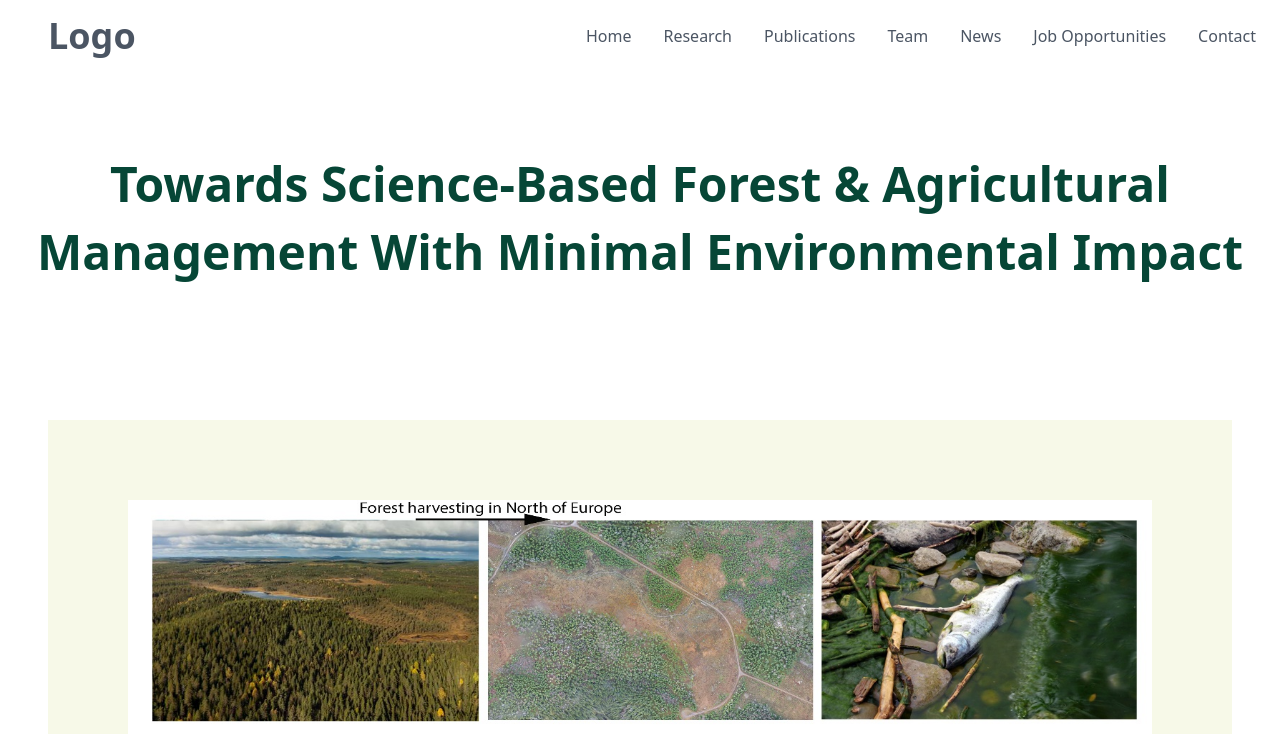
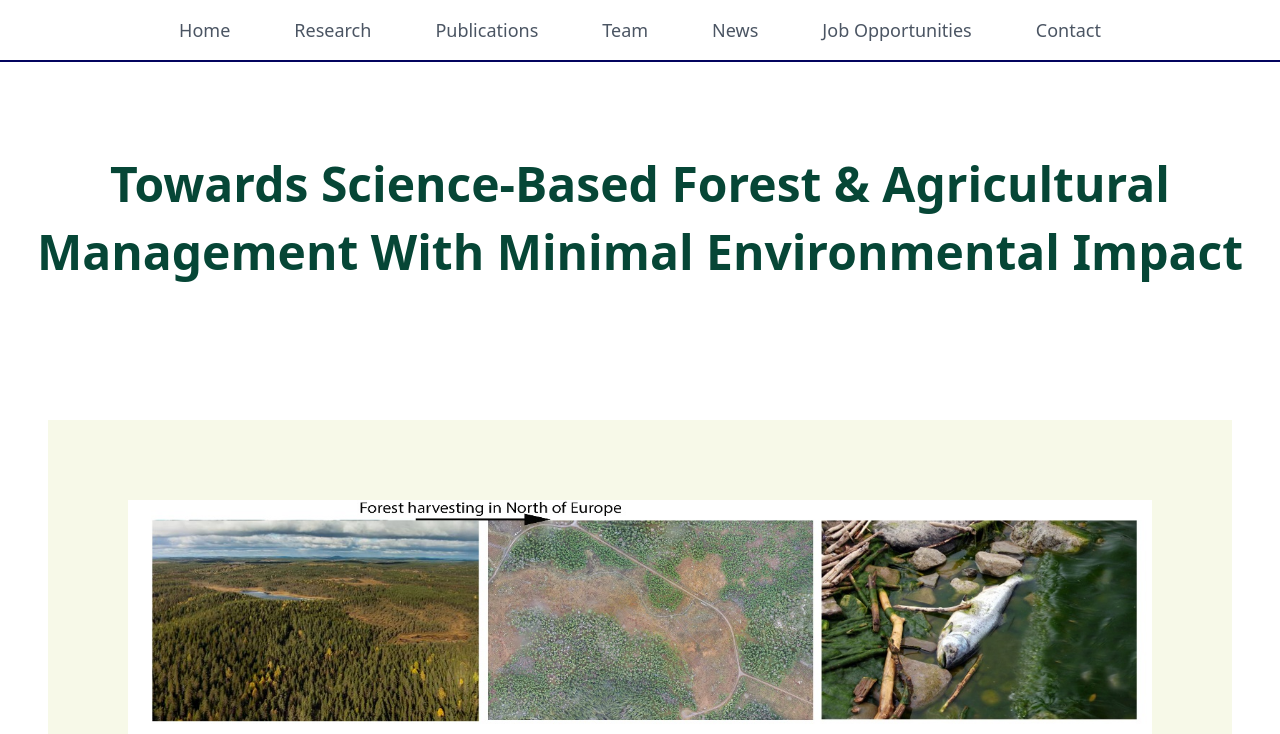
Before and after one commit to hgswmrg/HydroGeoScience, a Next.js app: page /research in a window 1280 px wide. Shown: the top 734 px of the page. Built offline with nearby package versions, Linux system fonts and the light colour scheme.

Commit message:
version 1.1 - changes to landing page and navbar

```diff
--- a/components/CardLeft.jsx
+++ b/components/CardLeft.jsx
@@ -2,13 +2,13 @@ import Image from "next/legacy/image";
 
 const CardLeft = ({ imageSrc, heading, text }) => {
   return (
-    <div className="flex lg:flex-row md:flex-col sm:flex-col">
-      <div className="w-1/2 h-500 mx-20 my-10 p-10">
+    <div className="flex flex-col md:flex-row ">
+      <div className="md:w-1/2 h-500 ml-28 mr-16 my-10 md:pr-20">
         <Image className="pt-12" src={imageSrc} width={500} height={400} alt="Card Image" layout="responsive" />
       </div>
-      <div className="w-1/2 flex flex-col justify-center m-20">
-        <p className="text-3xl text-primary-darkgreen">{heading}</p>
-        <p className="text-base mt-5 font-light">{text}</p>
+      <div className="w-full md:w-1/2 flex flex-col justify-center items-center p-5 md:items-start md:pr-12">
+        <p className="text-xl md:text-3xl text-primary-darkgreen">{heading}</p>
+        <p className="text-sm md:text-base mt-5 font-light">{text}</p>
       </div>
     </div>
   );
--- a/components/CardRight.jsx
+++ b/components/CardRight.jsx
@@ -2,12 +2,12 @@ import Image from "next/legacy/image";
 
 const CardRight = ({ imageSrc, heading, text }) => {
   return (
-    <div className="flex lg:flex-row md:flex-col sm:flex-col ">
-      <div className="w-1/2 flex flex-col justify-center mx-20">
-        <p className="text-3xl text-primary-darkgreen">{heading}</p>
-        <p className="text-base mt-5 font-light">{text}</p>
+    <div className="flex flex-col md:flex-row ">
+      <div className="w-full md:w-1/2 flex flex-col justify-center items-center p-5 md:ml-20 md:items-start ">
+        <p className="text-xl md:text-3xl text-primary-darkgreen ">{heading}</p>
+        <p className="text-sm md:text-base mt-5 font-light">{text}</p>
       </div>
-      <div className="w-1/2 h-200 m-20 pl-20">
+      <div className="w-1/2 h-200 m-20 pl-20 hidden sm:block">
         <Image className="pt-12" src={imageSrc} width={300} height={350} alt="Card Image"  />
       </div>
     </div>
--- a/components/Carousel.jsx
+++ b/components/Carousel.jsx
@@ -54,7 +54,7 @@ const CarouselWithText = () => {
   };
 
   return (
-    <section className="h-600 pt-20">
+    <section className="h-600 pt-12">
       <Carousel
         showStatus={false}
         showIndicators={true}
@@ -81,19 +81,19 @@ const CarouselWithText = () => {
         (max-height: 600px) 100vw"
           />
 
-          <div className="absolute top-0 mt-40 left-0 w-full h-full flex flex-col  items-start ml-20 ">
-            <p className="font-bold text-5xl mb-5 text-white">
+          <div className="absolute top-0 mt-10 md:mt-40 left-0 w-full h-full flex flex-col  items-start ml-20 ">
+            <p className="font-medium md:font-bold text-base md:text-5xl mb-2 md:mb-5 text-white">
               HydroGeoScience for Watershed
             </p>
-            <p className="font-bold text-5xl  mb-5 text-white">
+            <p className="font-medium md:font-bold text-base md:text-5xl  mb-5 text-white">
               Management Research Group
             </p>
-            <p className="font-light text-lg  mb-5 text-white">
+            <p className="font-light text-sm md:text-lg  mb-5 text-white hidden sm:block">
               Ali Ameli {"\u00A0"}{"\u00A0"}||{"\u00A0"}{"\u00A0"}EOSC
               {"\u00A0"}{"\u00A0"}||{"\u00A0"}{"\u00A0"}UBC{" "}
             </p>
             <Link href="/research">
-              <button className="hover:scale-105 transition duration-300 font-medium px-4 py-2 mt-4 text-primary-darkgreen bg-white rounded-lg">
+              <button className="hidden sm:block hover:scale-105 transition duration-300 font-medium px-4 py-2 mt-4 text-primary-darkgreen bg-white rounded-lg">
                 View Research
               </button>
             </Link>
--- a/components/Footer.jsx
+++ b/components/Footer.jsx
@@ -4,19 +4,15 @@ import { FaFacebook, FaTwitter, FaInstagram } from 'react-icons/fa';
 const Footer = () => {
   return (
     <div className="flex bg-gray-200">
-      <div className="w-full m-auto flex justify-between items-center py-7">
+      <div className="w-full m-auto flex justify-between items-center py-7 mr-10">
         <div className="ml-10 font-semibold">
           @2023HWMRC
         </div>
-        <ul style={{ color: '#7A7373'}} className="hidden sm:flex font-medium mr-20">
 
-          <li className="p-4 transform hover:scale-110 transition duration-500">
-            <Link href="https://twitter.com/a_ameli2">
+            <Link  href="https://twitter.com/a_ameli2">
               <FaTwitter size={30} color="black"/>
             </Link>
-          </li>
 
-        </ul>
       </div>
     </div>
   );
--- a/components/Navbar.jsx
+++ b/components/Navbar.jsx
@@ -1,38 +1,73 @@
 "use client";
 import Link from "next/link";
+import { useState } from "react";
 
 const Navbar = () => {
+  const [isOpen, setIsOpen] = useState(false);
+
+  const toggleMenu = () => {
+    setIsOpen(!isOpen);
+  };
+
+  const closeMenu = () => {
+    setIsOpen(false);
+  };
 
   return (
     <div>
-      <div
-        className={`fixed left-0 top-0 w-full z-10 ease-in duration-300 bg-white`}
-      >
-        <div className="w-full flex justify-between items-center p-2 ">
-          <Link href="/">
-            <h1 className={`font-bold text-4xl ml-10 text-gray-600`}>Logo</h1>
-          </Link>
-          <ul className={`hidden sm:flex mr-15  font-medium text-gray-600`}>
-            <li className="p-4 hover:text-black transition duration-500">
-              <Link href="/">Home</Link>
+      <div className={`fixed top-0 w-full z-10 ease-in duration-300 bg-white border-b-2 border-primary-darkblue`}>
+        <div className="sm:hidden flex items-end"> {/* Center the hamburger menu */}
+          <button
+            className="p-2 focus:outline-none"
+            onClick={toggleMenu}
+            aria-label="Toggle Menu"
+          >
+            <svg
+              className="h-6 w-6 fill-current text-gray-600"
+              viewBox="0 0 24 24"
+            >
+              {isOpen ? (
+                <path
+                  fillRule="evenodd"
+                  clipRule="evenodd"
+                  d="M18 14H6v-1h12v1zm-6-4H6V9h6v1zm6-5H6V4h12v1zm0 8H6v-1h12v1z"
+                />
+              ) : (
+                <path
+                  fillRule="evenodd"
+                  clipRule="evenodd"
+                  d="M3 6h18v1H3V6zm0 5h18v1H3v-1zm0 5h18v1H3v-1z"
+                />
+              )}
+            </svg>
+          </button>
+        </div>
+        <div
+          className={`${
+            isOpen ? "flex flex-col items-center h-screen" : "hidden"
+          } sm:flex flex-col sm:flex-row sm:w-full font-medium text-gray-500 gap-4`}
+        >
+          <ul className={`flex flex-col md:flex-row items-center gap-8 sm:flex mx-auto text-lg text-gray-600`}>
+            <li className="p-4 hover:bg-primary-darkgreen hover:text-white transition duration-500">
+              <Link onClick={closeMenu} href="/">Home</Link>
             </li>
-            <li className="p-4 hover:text-black transition duration-500">
-              <Link href="/research">Research</Link>
+            <li className="p-4 hover:bg-primary-darkgreen hover:text-white transition duration-500">
+              <Link onClick={closeMenu} href="/research">Research</Link>
             </li>
-            <li className="p-4 hover:text-black transition duration-500">
-              <Link href="/publications">Publications</Link>
+            <li className="p-4 hover:bg-primary-darkgreen hover:text-white transition duration-500">
+              <Link onClick={closeMenu} href="/publications">Publications</Link>
             </li>
-            <li className="p-4 hover:text-black transition duration-500">
-              <Link href="/team">Team</Link>
+            <li className="p-4 hover:bg-primary-darkgreen hover:text-white transition duration-500">
+              <Link onClick={closeMenu} href="/team">Team</Link>
             </li>
-            <li className="p-4 hover:text-black transition duration-500">
-              <Link href="/news">News</Link>
+            <li className="p-4 hover:bg-primary-darkgreen hover:text-white transition duration-500">
+              <Link onClick={closeMenu} href="/news">News</Link>
             </li>
-            <li className="p-4 hover:text-black transition duration-500">
-              <Link href="/jobs">Job Opportunities</Link>
+            <li className="p-4 hover:bg-primary-darkgreen hover:text-white transition duration-500">
+              <Link onClick={closeMenu} href="/jobs">Job Opportunities</Link>
             </li>
-            <li className="p-4 hover:text-black transition duration-500">
-              <Link href="/contact">Contact</Link>
+            <li className="p-4 hover:bg-primary-darkgreen hover:text-white transition duration-500">
+              <Link onClick={closeMenu} href="/contact">Contact</Link>
             </li>
           </ul>
         </div>
--- a/components/News.jsx
+++ b/components/News.jsx
@@ -8,8 +8,8 @@ const News = ({heading, text, link}) => {
 
 
   return (
-    <Link href={link} className="p-8">
-        <div className="flex flex-col bg-white py-3 px-2 transform hover:scale-105 transition duration-500">
+    <Link href={link} >
+        <div className="flex flex-col bg-primary-lightgreen py-5 px-4 transform hover:scale-105 transition duration-500">
             <p className="text-lg font-normal pb-2">{heading}</p>
             <p className="text-sm font-light">{text}</p>
         </div>
--- a/components/ResearchTopicCard.jsx
+++ b/components/ResearchTopicCard.jsx
@@ -4,7 +4,7 @@ import Image from 'next/legacy/image';
 
 const ResearchTopicCard = ({text, imageSrc}) => {
   return (
-    <div className='h-200  w-1/4 md:p-10 '>
+    <div className='h-200  w-1/2 md:w-1/4 md:p-10 mb-10'>
         <Link href="/research">
             <div className="flex flex-col">
                 <Image className="" src={imageSrc} width={100} height={50} layout="responsive"
--- a/components/ResearchTopicsContainer.jsx
+++ b/components/ResearchTopicsContainer.jsx
@@ -10,7 +10,7 @@ const ResearchTopicsContainer = () => {
   ];
 
   return (
-    <div className='flex flex-col md:flex-row flex-wrap mt-10 ml-8 items-center'>
+    <div className='flex flex-col md:flex-row flex-wrap mt-10 md:ml-8 items-center'>
       {data.map((item, index) => (
         <ResearchTopicCard key={index} text={item.text} imageSrc={item.imageSrc}/>
       ))}
```
Also changed, not shown: components/NewsAndTweets.jsx (+8 -7 lines).
